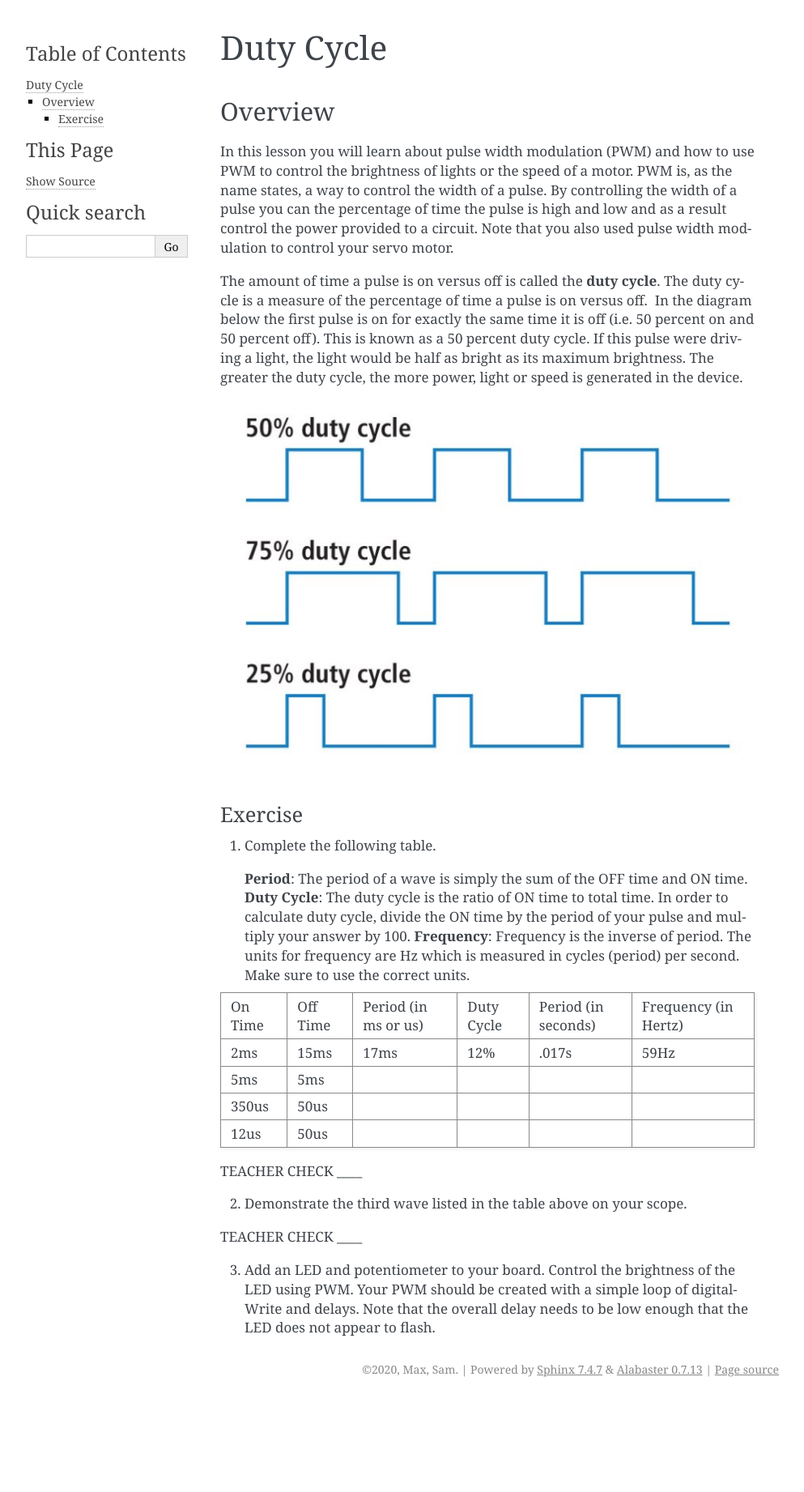
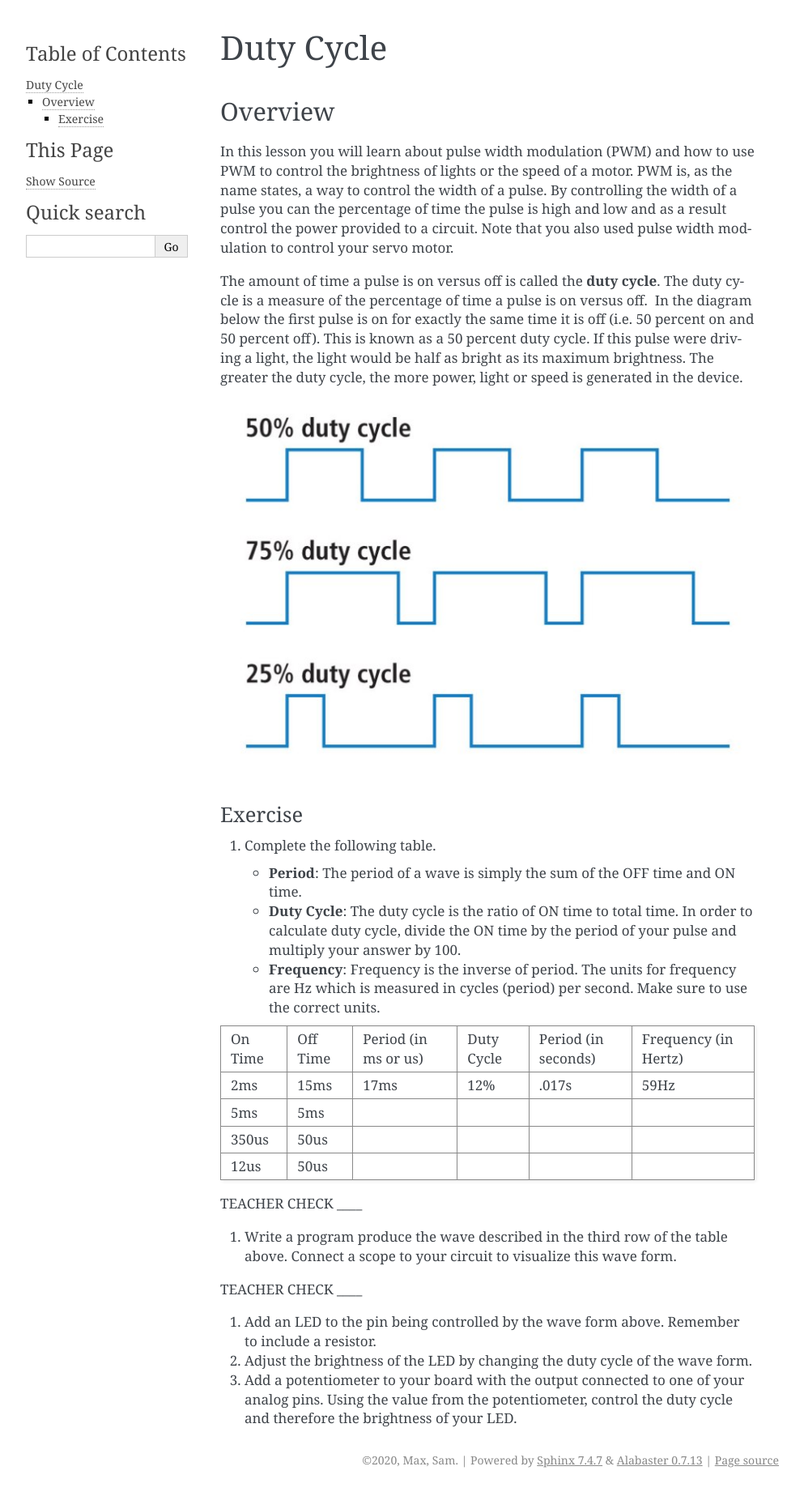
Before and after one commit to maxtkc/mvths-wiki, a Sphinx documentation site: the page built from docs/054-duty-cycle.rst, in a window 1280 px wide. Shown: the whole page at 81% size, without its empty margins (148-1141 px from the left). Built offline with Sphinx 7.4.7, drawn with Linux system fonts in a browser that asks for light colours; pages that are not in the unit, such as notebooks, are missing from menus; before the commit the page ends 1730 px from its top, so only the background shows below that.

Commit message:
Update 054-duty-cycle.rst

```diff
--- a/docs/054-duty-cycle.rst
+++ b/docs/054-duty-cycle.rst
@@ -17,9 +17,9 @@ Exercise
 #. Complete the following table.
 
 
-   **Period**: The period of a wave is simply the sum of the OFF time and ON time.
-   **Duty Cycle**: The duty cycle is the ratio of ON time to total time. In order to calculate duty cycle, divide the ON time by the period of your pulse and multiply your answer by 100.
-   **Frequency**: Frequency is the inverse of period. The units for frequency are Hz which is measured in cycles (period) per second. Make sure to use the correct units.
+   - **Period**: The period of a wave is simply the sum of the OFF time and ON time.
+   - **Duty Cycle**: The duty cycle is the ratio of ON time to total time. In order to calculate duty cycle, divide the ON time by the period of your pulse and multiply your answer by 100.
+   - **Frequency**: Frequency is the inverse of period. The units for frequency are Hz which is measured in cycles (period) per second. Make sure to use the correct units.
 
 +--------+---------+------------------+----------+------------------+------------------+
 | On     | Off     | Period (in ms or | Duty     | Period (in       | Frequency (in    |
@@ -36,8 +36,12 @@ Exercise
 
 TEACHER CHECK \_\_\_\_
 
-2. Demonstrate the third wave listed in the table above on your scope.
+#. Write a program produce the wave described in the third row of the table above. Connect a scope to your circuit to visualize this wave form.
 
 TEACHER CHECK \_\_\_\_
 
-3. Add an LED and potentiometer to your board. Control the brightness of the LED using PWM. Your PWM should be created with a simple loop of digitalWrite and delays. Note that the overall delay needs to be low enough that the LED does not appear to flash.
+#. Add an LED to the pin being controlled by the wave form above. Remember to include a resistor.
+
+#. Adjust the brightness of the LED by changing the duty cycle of the wave form.
+
+#. Add a potentiometer to your board with the output connected to one of your analog pins. Using the value from the potentiometer, control the duty cycle and therefore the brightness of your LED.
```
